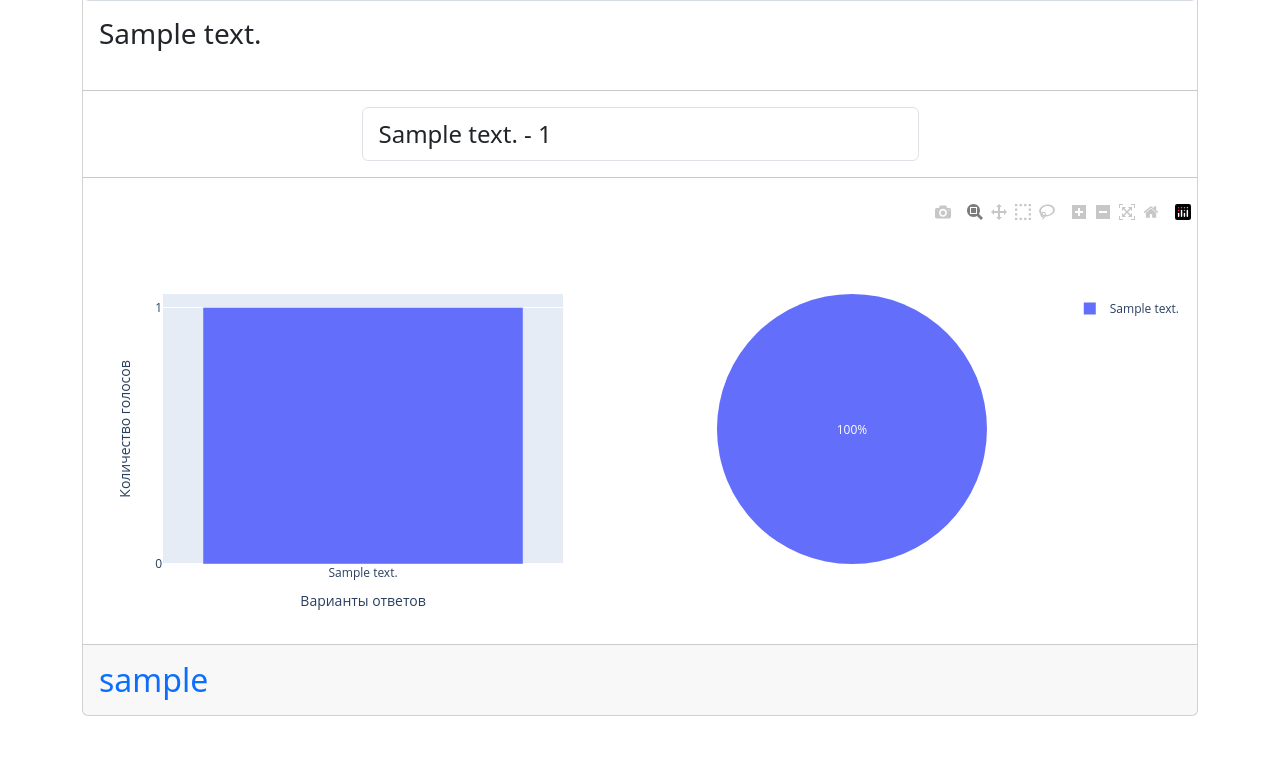
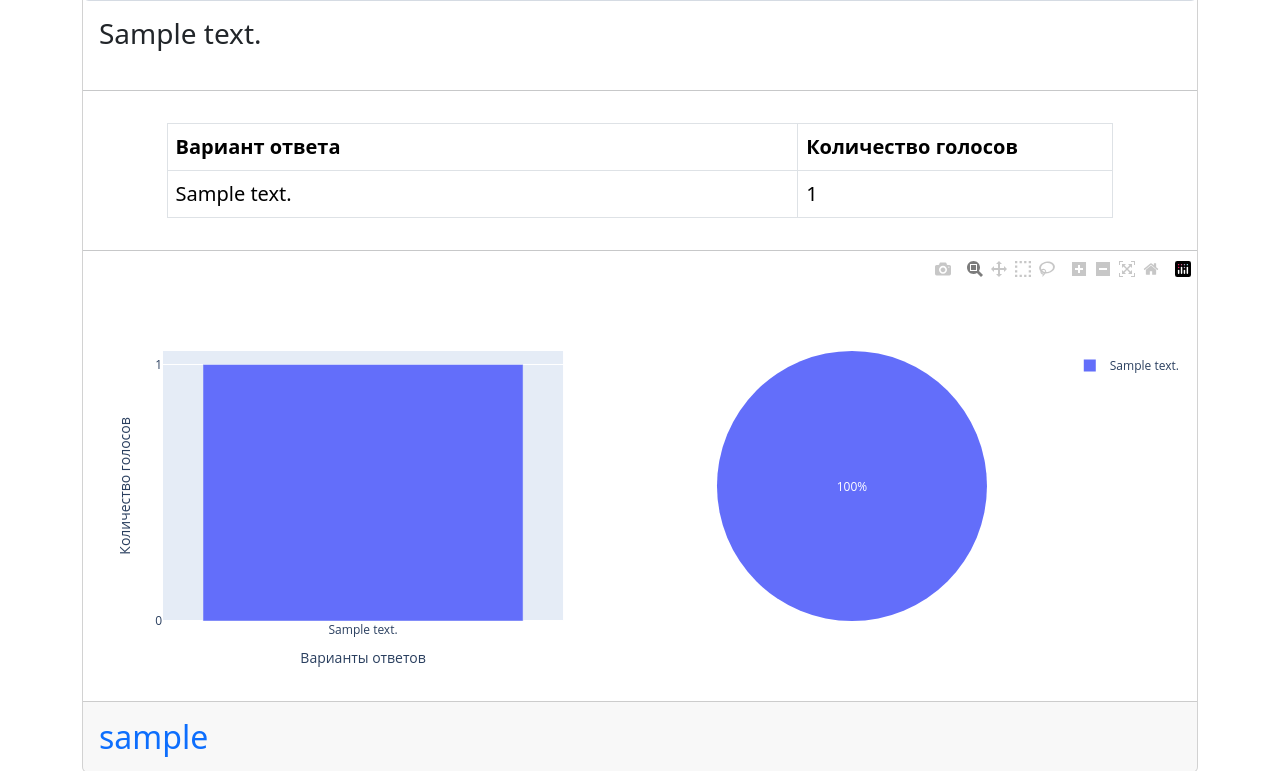
Before and after one commit to cppismylife/schoolproject, a Django app: page /voting/1/results/ in a window 1280 px wide. Shown: the part 1061-1832 px from the top of the page. Before the commit the page ends 1777 px from the top, so only its background shows below. Run offline with Django 3.2, Linux system fonts and the light colour scheme; tables that the repository leaves empty hold one stand-in row (values such as "Sample post"); grey boxes marked "Sample" are stand-in pictures; some libraries are stand-ins or nearby versions.

Commit message:
Изменил шаблон страницы результатов голосования

```diff
--- a/main/templates/pages/voting_results.html
+++ b/main/templates/pages/voting_results.html
@@ -6,15 +6,26 @@
 
 {% block extra_info %}
   <hr />
-  <div style="width: 50%" class="mx-auto mb-3">
-    <ul class="list-group">
-      {% for key, value in facts.items %}
-        <li class="fs-4 card-text list-group-item">{{ key }} - {{ value }}</li>
-      {% endfor %}
-    </ul>
+  <div style="width: 85%" class="mx-auto mt-3 mb-3">
+    <table class="table table-bordered text-break fs-5">
+      <thead>
+        <tr>
+          <th class="align-middle col-2">Вариант ответа</th>
+          <th class="align-middle col-1">Количество голосов</th>
+        </tr>
+      </thead>
+      <tbody>
+        {% for key, value in facts.items %}
+          <tr>
+            <td>{{key}}</td>
+            <td>{{value}}</td>
+          </tr>
+        {% endfor %}
+      </tbody>
+    </table>
   </div>
   {% if plotly %}
-    <hr class="mt-0"/>
+    <hr class="mb-0 mt-0"/>
   {% endif %}
   {{ plotly|safe }}
 {% endblock %}
--- a/main/views.py
+++ b/main/views.py
@@ -107,7 +107,7 @@ class VotingResults(VotingPage):
             name='',
             hovertemplate='Вариант: %{label}<br>Количество голосов: %{value}</br>%{percent}'
         )
-        fig.update_yaxes(row=1, col=1, title_text='Количество голосов', tickmode='array', tickvals=[0] + list(facts.values()))
+        fig.update_yaxes(row=1, col=1, dtick=1, title_text='Количество голосов')  # tickmode='array', tickvals=[0] + list(facts.values())
         fig.update_xaxes(row=1, col=1, title_text='Варианты ответов')
         return to_html(fig, full_html=False, include_plotlyjs='cdn')
 
```
